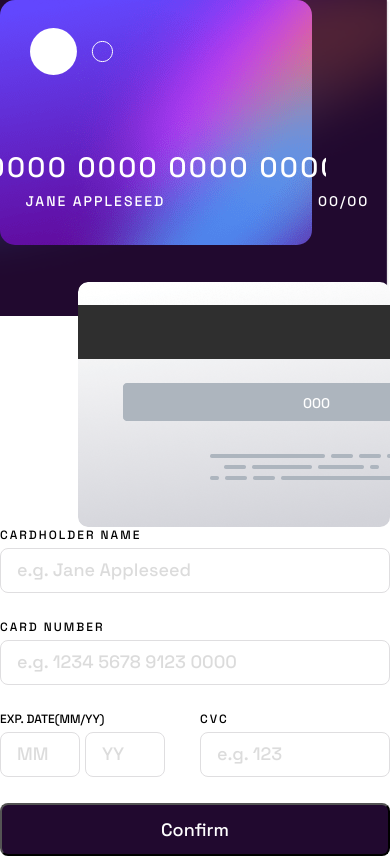
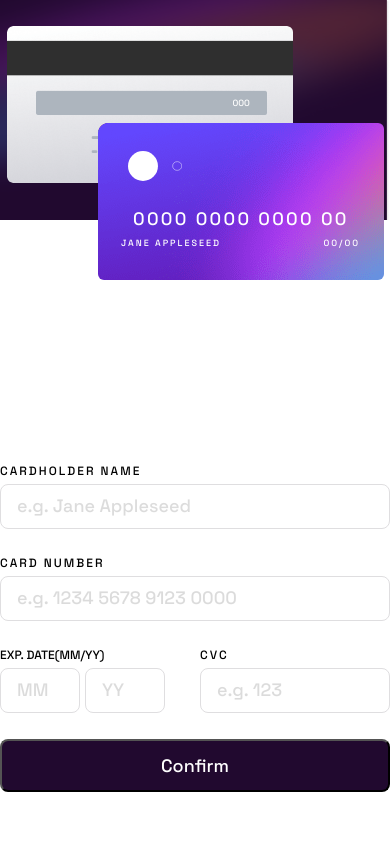
Before and after one commit to emammad22/interactivecardform, a plain HTML site: page index.html in a window 390 px wide. Drawn offline with Linux system fonts and the light colour scheme.

Commit message:
added resposive form

```diff
--- a/card.js
+++ b/card.js
@@ -28,14 +28,15 @@ number.addEventListener('keyup', (e) => {
         return prev + next;
     }, "");
 
-    number.value = formatNumber(number.value.replaceAll(" ", ""))
+    number.value = formatNumber(number.value.replaceAll(" ", ""));
     cardNumber.value = number.value;
+
+
     const validatedNumber = formatNumber(number.value.replaceAll(" ", "")).replaceAll(" ", "");
     if (regex.test(validatedNumber)) {
         number.style.borderColor = "green";
         number.parentElement.classList.remove('wrong');
     } else {
-        cardNumber.value = '';
         number.style.borderColor = "red";
         number.parentElement.classList.add('wrong');
     }
--- a/carddetails.css
+++ b/carddetails.css
@@ -27,7 +27,7 @@ body {
 /* card css begin */
 
 .container .container-left {
-    flex-basis: 36.5%;
+    flex-basis: 46.5%;
     background-image: url(./images/leftbackground.png);
     background-size: 65% 100%;
     background-repeat: no-repeat;
@@ -39,19 +39,19 @@ body {
 
 .container-left .cards {
     display: flex;
-    width: 541px;
+    width: 100%;
     flex-direction: column;
     justify-content: space-between;
     gap: 37px;
 }
 
 .cards .card-up {
-    width: 80%;
+    width: 447px;
     background-image: url(./images/bg-card-front.png);
     background-repeat: no-repeat;
     height: 245px;
     border-radius: 15px;
-    align-self: start;
+    align-self: center;
     display: flex;
     flex-direction: column;
     gap: 73px;
@@ -71,6 +71,7 @@ body {
 
 .card-up .holder-info {
     display: flex;
+    width: 100%;
     flex-direction: column;
     font-family: "Space Grotesk", sans-serif;
     gap: 5px;
@@ -109,7 +110,8 @@ body {
 .cards .card-down {
     background-image: url(./images/bg-card-back.png);
     background-repeat: no-repeat;
-    width: 80%;
+    background-size:cover ;
+    width: 447px;
     height: 245px;
     border-radius: 10px;
     align-self: end;
@@ -136,11 +138,59 @@ body {
 @media screen and (max-width: 1000px) {
     .container {
         flex-direction: column;
+        gap: 45px;
     }
 
     .container .container-left {
         background-size: 100% 60%;
         flex-direction: row;
+    }
+
+    .container-left .cards{
+        gap: 0;
+        flex-direction: column-reverse;
+        width: 50%;
+        position: relative;
+    }
+
+    .container-left .cards .card-up{
+        width: 286px;
+        height: 157px;
+        gap: 25px;
+        border-radius: 6px;
+        position: absolute;
+        top: -60px;
+        left: 0;
+        z-index: 999;
+    }
+
+    .card-up .card-logo .logofrst{
+        width: 30px;
+    }
+
+    .card-up .card-logo .logond{
+        width: 10px;
+    }
+
+    .holder-info .upperside-info input[type="text"]{
+        font-size: 18px;
+    }
+    .bottomside-info input[type="text"]{
+        font-size: 9px;
+    }
+
+    .cards .card-down {
+        width: 286px;
+        height: 157px;
+        border-radius: 6px;
+        position: absolute;
+
+    }
+
+    .cards .card-down #cardCvc {
+        top: 70px;
+        right: 30px;
+        font-size: 9px;
     }
 }
 /* cards css end */
--- a/index.html
+++ b/index.html
@@ -23,8 +23,8 @@
             <div class="cards">
                 <div class="card-up">
                     <div class="card-logo">
-                        <img src="./images/Oval.svg" alt="oval">
-                        <img src="./images/ndoval.svg" alt="oval">
+                        <img class="logofrst" src="./images/Oval.svg" alt="oval">
+                        <img class="logond" src="./images/ndoval.svg" alt="oval">
                     </div>
                     <div class="holder-info">
                         <div class="upperside-info">
```
